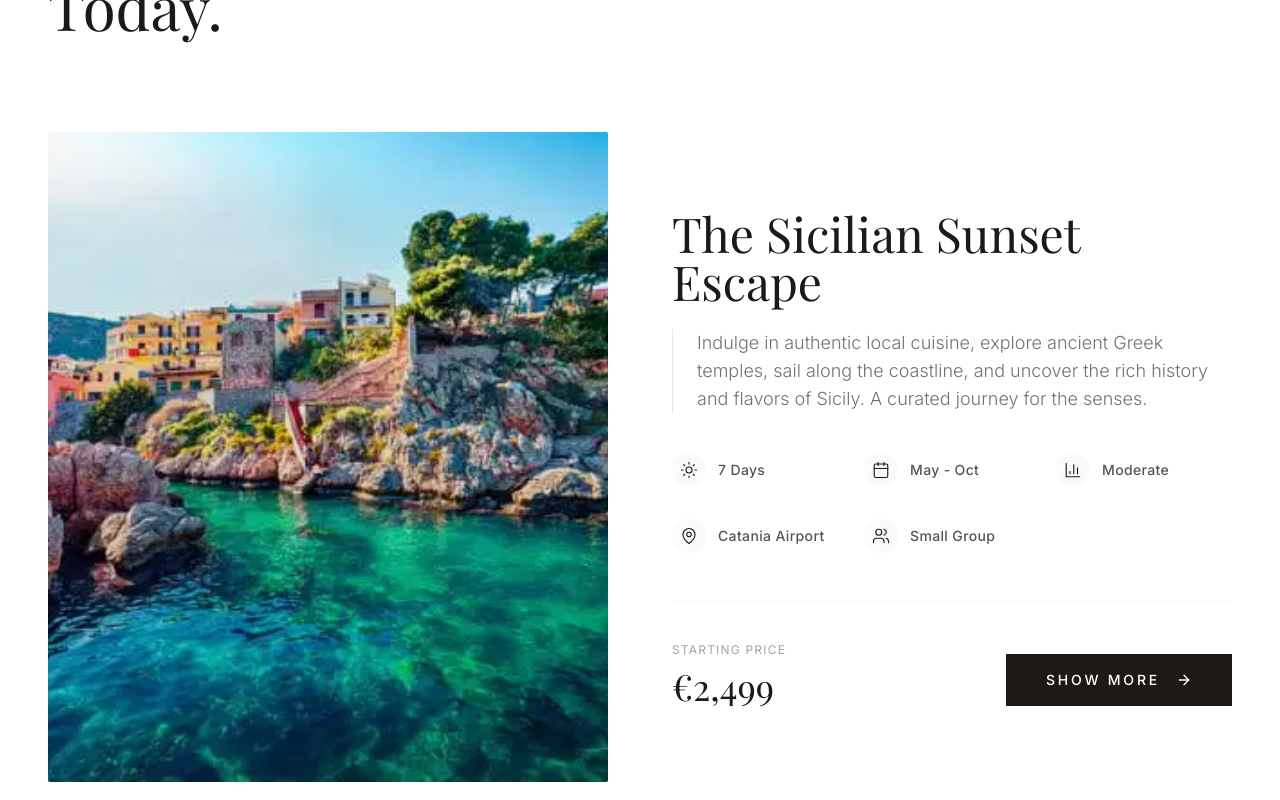
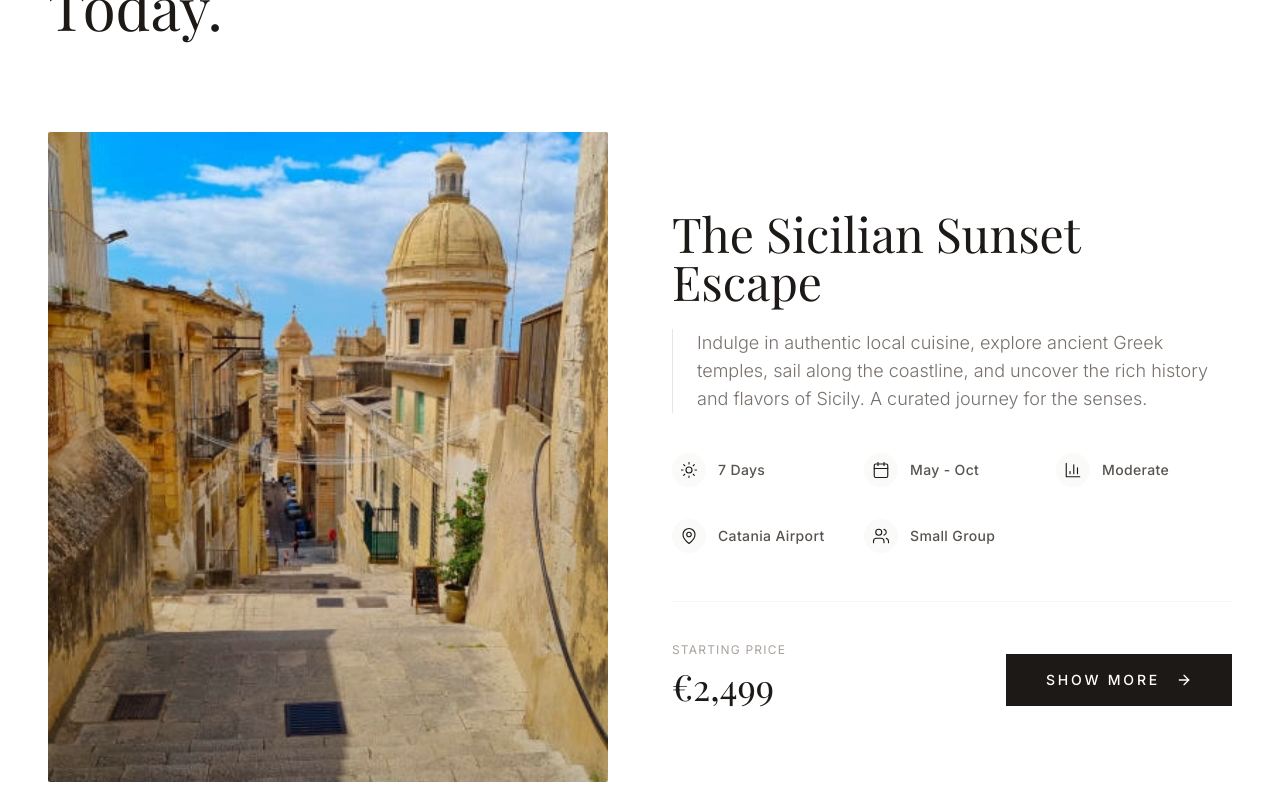
Before and after one commit to Soaja/roots-routes, a React (Vite) app: page / in a window 1280 px wide. Shown: the part 4120-4920 px from the top of the page. Built offline with nearby package versions, Linux system fonts and the light colour scheme; a web font is replaced by a local one.

Commit message:
Update FeaturedExperience.tsx

```diff
--- a/components/FeaturedExperience.tsx
+++ b/components/FeaturedExperience.tsx
@@ -55,7 +55,7 @@ const FeaturedExperience: React.FC<FeaturedExperienceProps> = ({ onNavigate }) =
             className="relative w-full h-[500px] md:h-[650px] overflow-hidden rounded-sm group"
           >
             <img
-              src="/images/coast1.webp"
+              src="/images/sicily_ancient_street2.webp"
               alt="Sicilian coast at sunset"
               className="w-full h-full object-cover transition-transform duration-[2s] ease-in-out group-hover:scale-105"
             />
```
